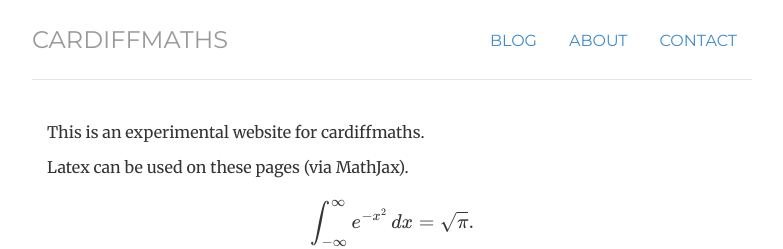
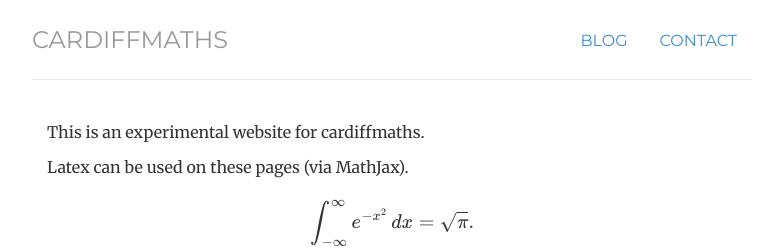
Before and after one commit to cardiffmaths/cardiffmaths.github.io, a Jekyll site: the page built from index.html, in a window 1280 px wide. Shown: the top 249 px of the page, without its empty margins (248-1031 px from the left). Built offline with Jekyll 4.4.1, drawn with Linux system fonts in a browser that asks for light colours; nearby versions of some CDN libraries; library files that are not in the unit come from our copies; formulas are drawn with MathJax 3.

Commit message:
Update header.html

```diff
--- a/_includes/header.html
+++ b/_includes/header.html
@@ -1,7 +1,7 @@
 <div class="header">
 	<ul class="nav nav-pills pull-right">
 		<li class="{{ page.blog }}"><a href="/blog" title="Blog">Blog</a></li>
-		<li class="{{ page.about }}"><a href="/about.html" title="About">About</a></li>
+		<!--li class="{{ page.about }}"><a href="/about.html" title="About">About</a></li-->
 		<li class="{{ page.contact }}"><a href="/contact" title="Contact">Contact</a></li>
 	</ul>
 	<h3 class="text-muted"><a href="/">cardiffmaths</a></h3>
```
